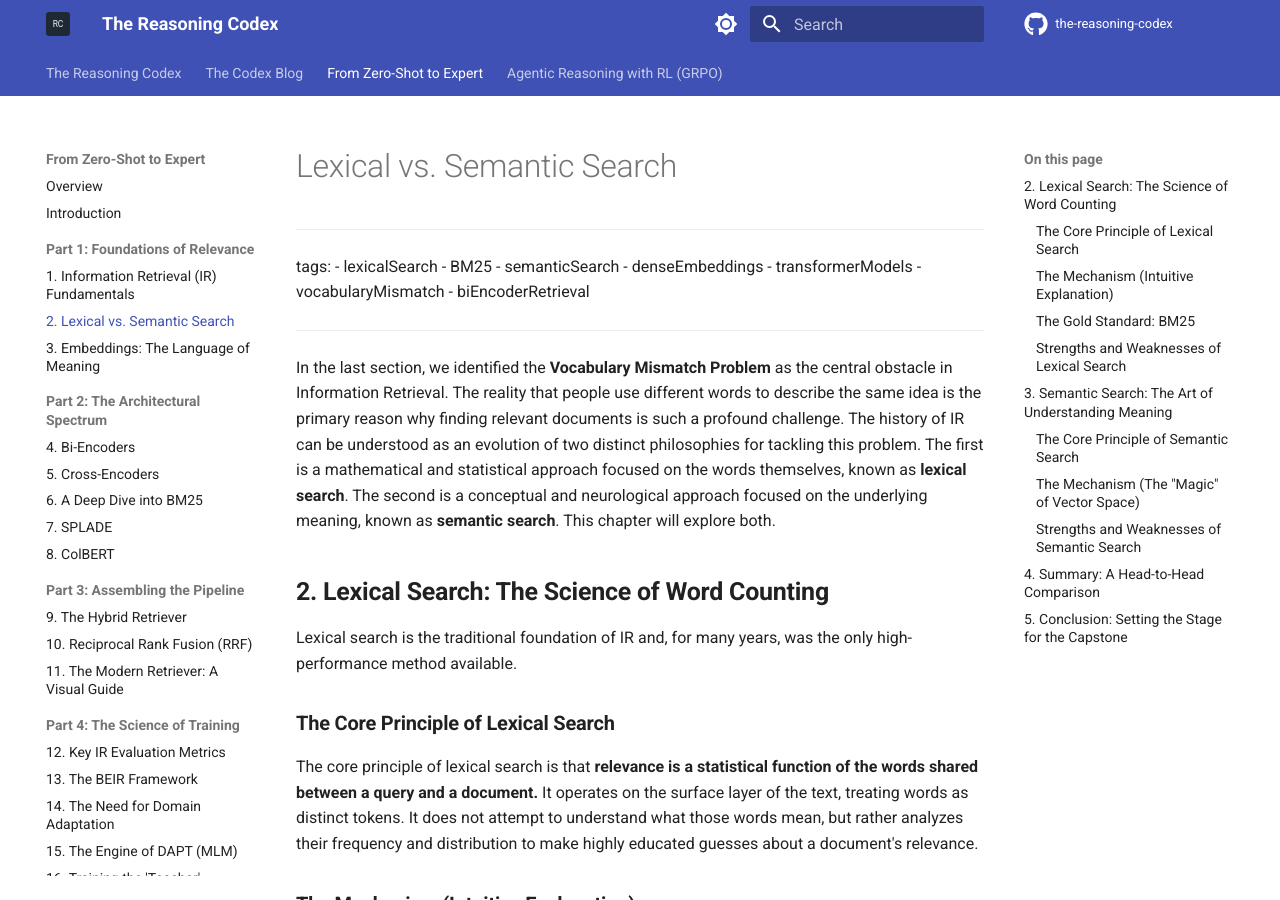
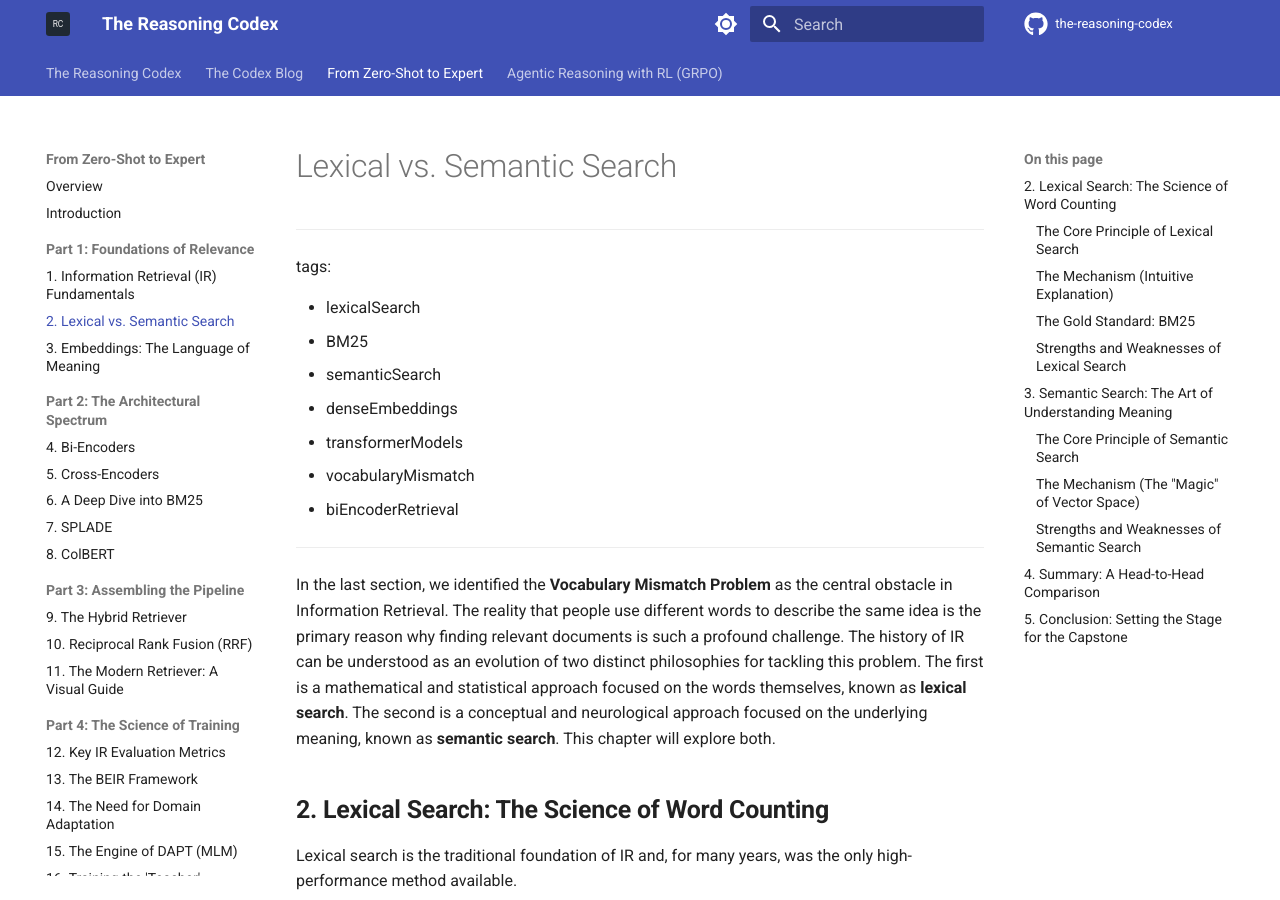
Before and after one commit to markeyser/colorless-green, an MkDocs documentation site: the page built from docs/01-retrieval-course/01-02-lexical-vs-semantic-search.md, in a window 1280 px wide and 900 px high. Built offline with MkDocs 1.6.1 and Material for MkDocs 9.7.7, drawn with Linux system fonts in a browser that asks for light colours; comment, search, counter and statistics services are not loaded.

```diff
--- a/docs/01-retrieval-course/01-02-lexical-vs-semantic-search.md
+++ b/docs/01-retrieval-course/01-02-lexical-vs-semantic-search.md
@@ -2,13 +2,15 @@
 
 ---
 tags:
-  - lexicalSearch
-  - BM25
-  - semanticSearch
-  - denseEmbeddings
-  - transformerModels
-  - vocabularyMismatch
-  - biEncoderRetrieval
+
+- lexicalSearch
+- BM25
+- semanticSearch
+- denseEmbeddings
+- transformerModels
+- vocabularyMismatch
+- biEncoderRetrieval
+
 ---
 
 In the last section, we identified the **Vocabulary Mismatch Problem** as the central obstacle in Information Retrieval. The reality that people use different words to describe the same idea is the primary reason why finding relevant documents is such a profound challenge. The history of IR can be understood as an evolution of two distinct philosophies for tackling this problem. The first is a mathematical and statistical approach focused on the words themselves, known as **lexical search**. The second is a conceptual and neurological approach focused on the underlying meaning, known as **semantic search**. This chapter will explore both.
@@ -36,8 +38,8 @@ The pinnacle of this approach is an algorithm called **Okapi BM25**. Think of **
 
 Lexical search is a powerful tool, but it has a distinct and important set of limitations.
 
-* **Strengths:** It is extremely fast and computationally efficient. Its results are highly **interpretable**—you can look at the TF-IDF scores and know precisely why a document was ranked highly. It excels when a user's query contains unique keywords, such as product names ("Titan V2"), acronyms ("SFT"), or specific legal terms, as it will match those terms exactly.
-* **Weaknesses:** Its defining weakness is its **complete inability to solve the vocabulary mismatch problem.** It has no concept of synonyms ("car" and "auto" are as different to BM25 as "car" and "banana"), it cannot understand paraphrasing, and it is blind to conceptual relationships. If the exact keywords from the query are not present in a document, that document is invisible to the system, no matter how relevant it might be.
+- **Strengths:** It is extremely fast and computationally efficient. Its results are highly **interpretable**—you can look at the TF-IDF scores and know precisely why a document was ranked highly. It excels when a user's query contains unique keywords, such as product names ("Titan V2"), acronyms ("SFT"), or specific legal terms, as it will match those terms exactly.
+- **Weaknesses:** Its defining weakness is its **complete inability to solve the vocabulary mismatch problem.** It has no concept of synonyms ("car" and "auto" are as different to BM25 as "car" and "banana"), it cannot understand paraphrasing, and it is blind to conceptual relationships. If the exact keywords from the query are not present in a document, that document is invisible to the system, no matter how relevant it might be.
 
 ## **3. Semantic Search: The Art of Understanding Meaning**
 
@@ -59,8 +61,8 @@ The search process is then beautifully simple. When a user submits a query, the
 
 Semantic search is a paradigm shift, but it is not a silver bullet.
 
-* **Strengths:** Its defining strength is its ability to gracefully handle the vocabulary mismatch problem. It naturally understands synonyms, paraphrasing, and thematic context. This makes it incredibly robust and flexible, capable of grasping a user's true *intent*.
-* **Weaknesses:** It is more computationally expensive than lexical search, though modern indexing libraries have made it highly scalable. Its results are often a "black box," making them less interpretable. And importantly, it can sometimes smooth over important nuances. By focusing on the general meaning, it can occasionally miss a document that is relevant because of a single, highly specific keyword that **`BM25`** would have caught instantly.
+- **Strengths:** Its defining strength is its ability to gracefully handle the vocabulary mismatch problem. It naturally understands synonyms, paraphrasing, and thematic context. This makes it incredibly robust and flexible, capable of grasping a user's true *intent*.
+- **Weaknesses:** It is more computationally expensive than lexical search, though modern indexing libraries have made it highly scalable. Its results are often a "black box," making them less interpretable. And importantly, it can sometimes smooth over important nuances. By focusing on the general meaning, it can occasionally miss a document that is relevant because of a single, highly specific keyword that **`BM25`** would have caught instantly.
 
 ## **4. Summary: A Head-to-Head Comparison**
 
--- a/pyproject.toml
+++ b/pyproject.toml
@@ -20,5 +20,6 @@ build-backend = "poetry.core.masonry.api"
 
 [dependency-groups]
 dev = [
-    "mkdocs-material[imaging,text] (>=9.6.22,<10.0.0)"
+    "mkdocs-material[imaging,text] (>=9.6.22,<10.0.0)",
+    "pre-commit (>=4.3.0,<5.0.0)"
 ]
```
Also changed, not shown: .pre-commit-config.yaml (added, +26 -0 lines), mkdocs.yml (+26 -26 lines), README.md (line endings or trailing spaces), docs/blog/.authors.yml (line endings or trailing spaces), docs/blog/index.md (line endings or trailing spaces), docs/blog/posts/2025-10-20-why-graphmert-matters.md (line endings or trailing spaces), docs/index.md (line endings or trailing spaces), overrides/partials/comments.html (line endings or trailing spaces), 3 other files.
